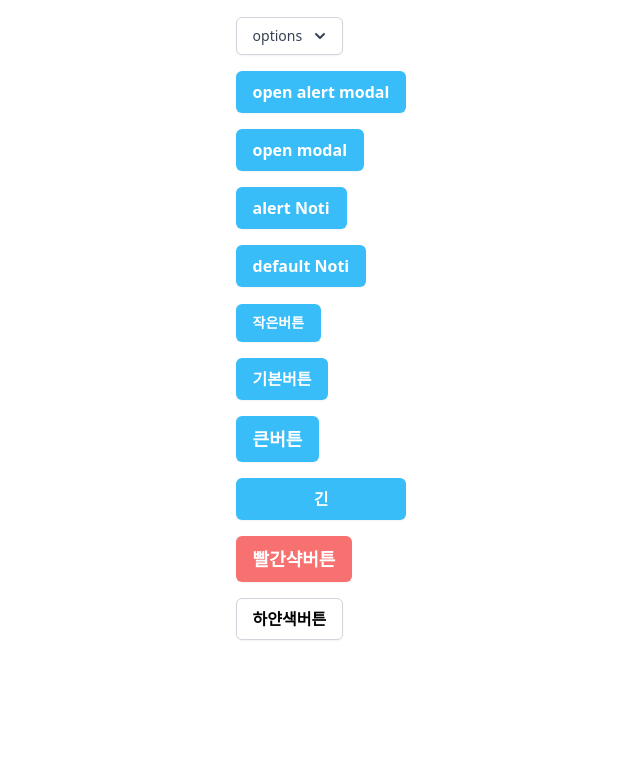
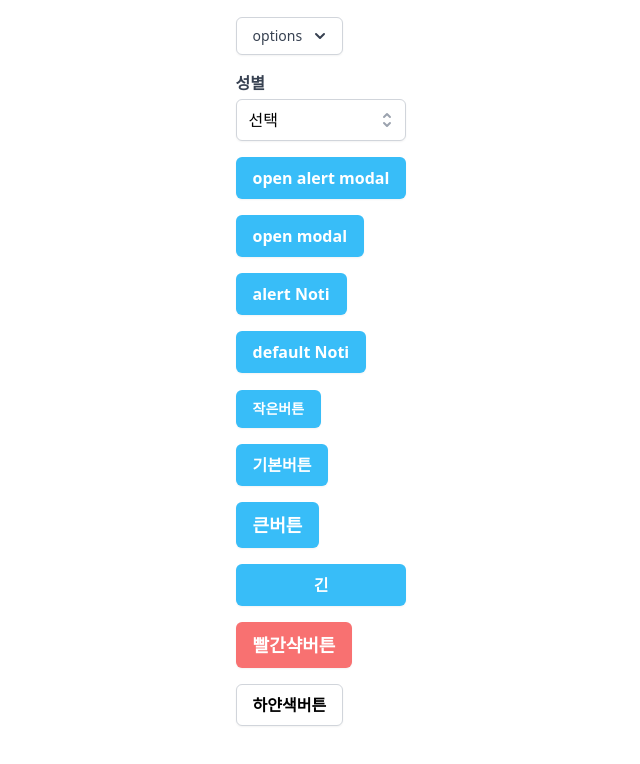
Before and after one commit to kayk1m/next-tailwind-ts-template, a Next.js app: page / in a window 1280 px wide. Shown: the top 764 px of the page, without its empty margins (319-959 px from the left). Built offline with nearby package versions, Linux system fonts and the light colour scheme.

Commit message:
add Select component

```diff
--- /dev/null
+++ b/components/ui/Select.tsx
@@ -0,0 +1,111 @@
+import React from 'react';
+import { Listbox, Transition } from '@headlessui/react';
+import cn from 'classnames';
+
+import { CheckIcon, SelectorIcon } from '@heroicons/react/solid';
+
+interface SelectItem {
+  key: string;
+  label: string;
+  value: unknown;
+}
+
+interface Props {
+  className?: string;
+  label?: string;
+  items: SelectItem[];
+  selected: SelectItem;
+  onSelect: (item: SelectItem) => void;
+}
+
+const Select: React.FC<Props> = ({
+  className,
+  label,
+  items,
+  selected,
+  onSelect,
+}) => {
+  if (!items.length) return <></>;
+
+  return (
+    <div className={cn(className)}>
+      <Listbox value={selected} onChange={onSelect}>
+        {({ open }) => (
+          <>
+            <Listbox.Label className="block text-base font-semibold text-gray-700">
+              {label}
+            </Listbox.Label>
+            <div className="mt-1 relative">
+              <Listbox.Button className="bg-white relative w-full border border-gray-300 rounded-md shadow-sm pl-3 pr-10 py-2 text-left cursor-default focus:outline-none focus:ring-1 focus:ring-primary focus:border-primary">
+                <span className="block truncate text-base">
+                  {selected.label}
+                </span>
+                <span className="absolute inset-y-0 right-0 flex items-center pr-2 pointer-events-none">
+                  <SelectorIcon
+                    className="h-5 w-5 text-gray-400"
+                    aria-hidden="true"
+                  />
+                </span>
+              </Listbox.Button>
+
+              <Transition
+                show={open}
+                as={React.Fragment}
+                leave="transition ease-in duration-100"
+                leaveFrom="opacity-100"
+                leaveTo="opacity-0"
+              >
+                <Listbox.Options
+                  static
+                  className="absolute mt-1 w-full bg-white shadow-lg max-h-60 rounded-md py-1 text-base ring-1 ring-black ring-opacity-5 overflow-auto focus:outline-none sm:text-sm"
+                >
+                  {items.map((item) => (
+                    <Listbox.Option
+                      key={item.key}
+                      className={({ active }) =>
+                        cn(
+                          active ? 'text-white bg-primary' : 'text-gray-900',
+                          'cursor-default select-none relative py-2 pl-3 pr-9',
+                        )
+                      }
+                      value={item}
+                    >
+                      {({ selected, active }) => (
+                        <>
+                          <span
+                            className={cn(
+                              selected ? 'font-semibold' : 'font-normal',
+                              'block truncate',
+                            )}
+                          >
+                            {item.label}
+                          </span>
+
+                          {selected ? (
+                            <span
+                              className={cn(
+                                active ? 'text-white' : 'text-indigo-600',
+                                'absolute inset-y-0 right-0 flex items-center pr-4',
+                              )}
+                            >
+                              <CheckIcon
+                                className="h-5 w-5"
+                                aria-hidden="true"
+                              />
+                            </span>
+                          ) : null}
+                        </>
+                      )}
+                    </Listbox.Option>
+                  ))}
+                </Listbox.Options>
+              </Transition>
+            </div>
+          </>
+        )}
+      </Listbox>
+    </div>
+  );
+};
+
+export default Select;
--- a/pages/index.tsx
+++ b/pages/index.tsx
@@ -4,9 +4,39 @@ import Dropdown from '@components/ui/Dropdown';
 import { ChevronDownIcon } from '@heroicons/react/solid';
 import { useUI } from '@components/ui/context';
 import Button from '@components/ui/Button';
+import Select from '@components/ui/Select';
+
+const genders = [
+  {
+    key: 'gender0',
+    label: '선택',
+    value: null,
+  },
+  {
+    key: 'gender1',
+    label: '남성',
+    value: 'male',
+  },
+  {
+    key: 'gender2',
+    label: '여성',
+    value: 'female',
+  },
+  {
+    key: 'gender3',
+    label: '기타',
+    value: 'other',
+  },
+];
 
 const IndexPage = () => {
   const { showModal, closeModal, showNoti } = useUI();
+  const [gender, setGender] = React.useState<{
+    key: string;
+    label: string;
+    value: string | null;
+  }>(genders[0]);
+
   return (
     <div className="mx-auto max-w-screen-lg text-2xl pt-4 h-[1200px] flex justify-center">
       {/* <p className="text-xl">hello world</p> */}
@@ -25,6 +55,12 @@ const IndexPage = () => {
             { label: 'hello', onClick: () => {} },
             { label: 'world', onClick: () => {} },
           ]}
+        />
+        <Select
+          label="성별"
+          items={genders}
+          selected={gender}
+          onSelect={(item) => setGender(item as never)}
         />
         <div>
           <Button
```
